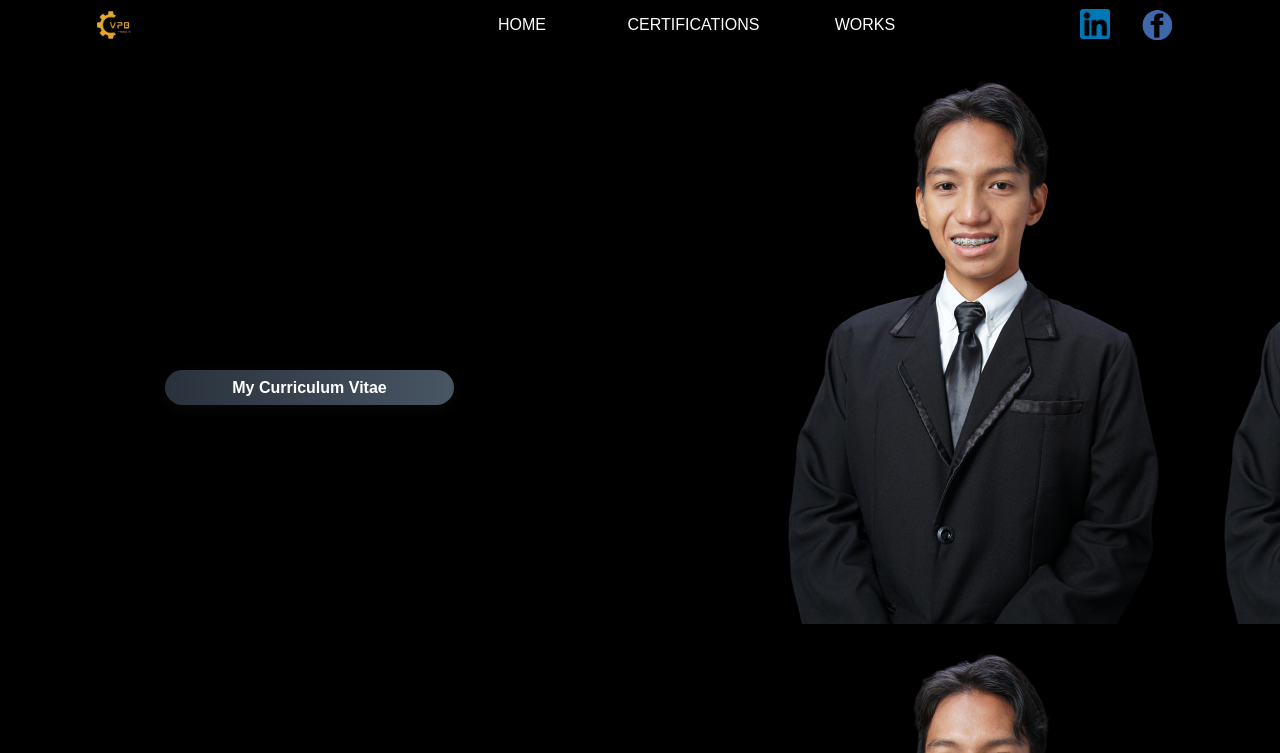
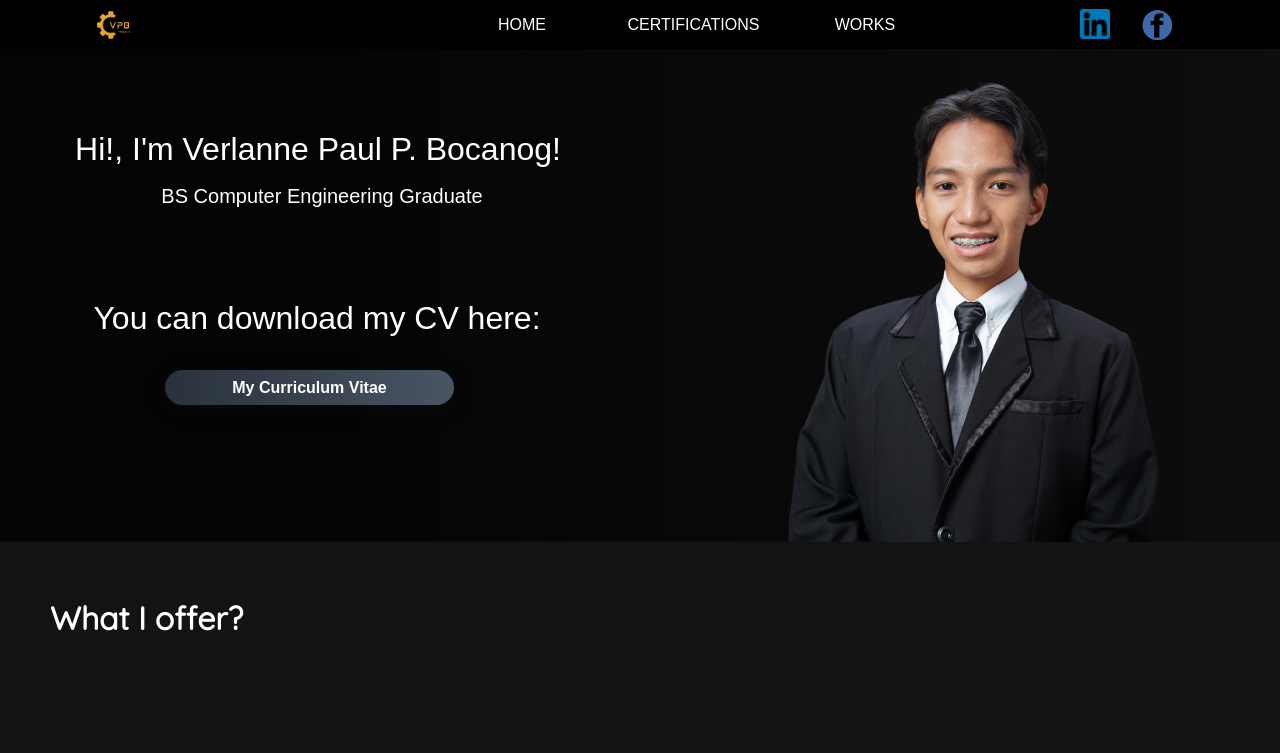
Before and after one commit to VPBocanog/VPBocanog.github.io, a plain HTML site: page index.html in a window 1280 px wide. Shown: the top 753 px of the page. Drawn offline with Linux system fonts and the light colour scheme; grey boxes are pictures that could not be loaded; a web font is replaced by a local one.

Commit message:
25th commit

```diff
--- a/css/Certification.css
+++ b/css/Certification.css
@@ -27,7 +27,6 @@
 
   }
 
-  div { width: 100%; height: 100%; min-width: 1000px; min-height: 1000px; }
 
 .background-div{
 
--- a/css/Homepage.css
+++ b/css/Homepage.css
@@ -15,7 +15,6 @@ html{
 }
 
 
-div { width: 100%; height: 100%; min-width: 1000px; min-height: 1000px; }
 
 body {
     position: absolute;
--- a/css/Works.css
+++ b/css/Works.css
@@ -13,7 +13,6 @@ html{
   overflow-x: hidden;
 }
 
-div { width: 100%; height: 100%; min-width: 1000px; min-height: 1000px; }
 
 body {
   position: absolute;
```
